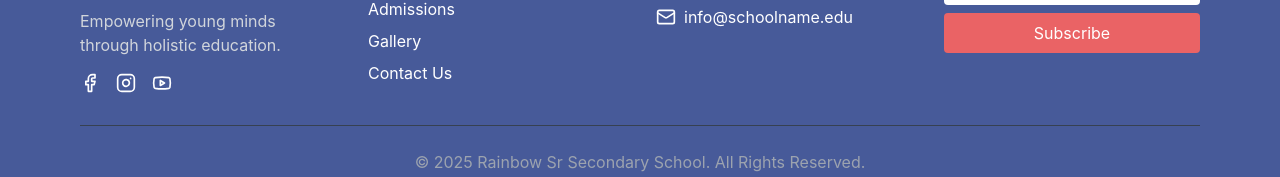
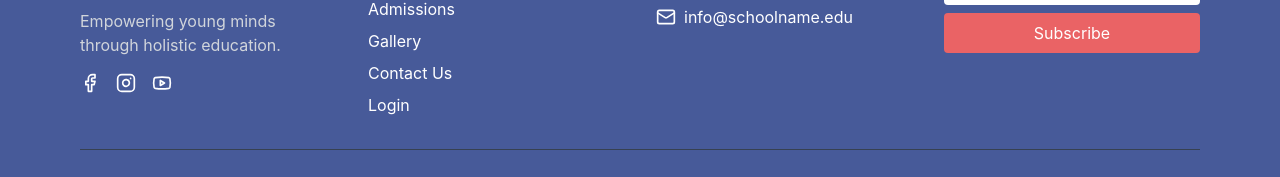
Before and after one commit to abhijitCleanCode/rainbow-senior-secondary, a React (Vite) app: page / in a window 1280 px wide. Shown: the part 3443-3620 px from the top of the page. Built offline with nearby package versions, Linux system fonts and the light colour scheme.

Commit message:
Update Footer.jsx

```diff
--- a/src/components/layout/Footer.jsx
+++ b/src/components/layout/Footer.jsx
@@ -73,6 +73,14 @@ const Footer = () => {
                   Contact Us
                 </Link>
               </li>
+              <li>
+                <Link
+                  to="https://rain-bow-school-beta.vercel.app"
+                  className="hover:text-blue-300"
+                >
+                  Login
+                </Link>
+              </li>
             </ul>
           </div>
 
```
